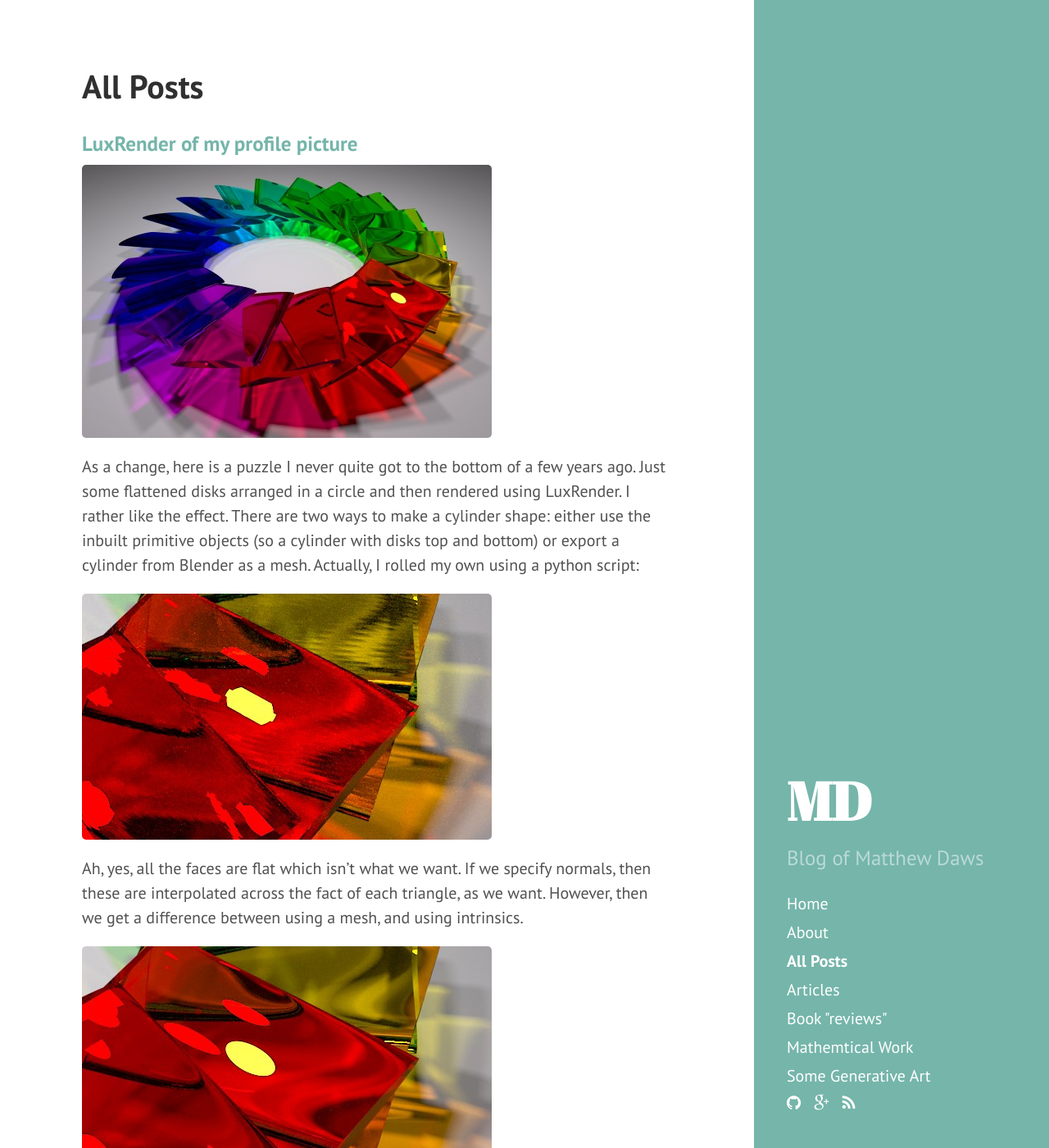
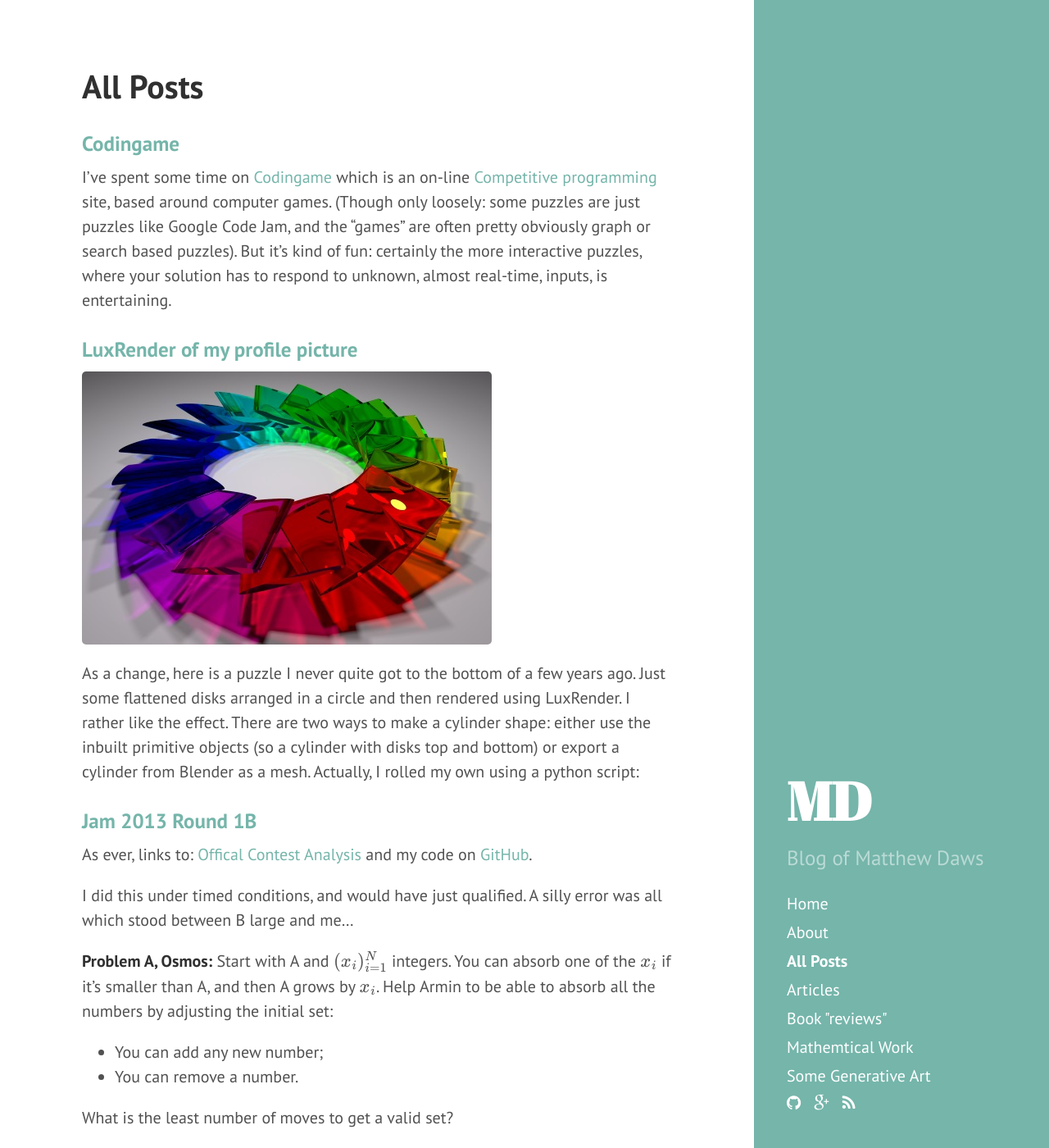
Before and after one commit to MatthewDaws/MatthewDaws.github.io, a Jekyll site: the page built from all.html, in a window 1280 px wide and 1400 px high. Shown: the whole window at 82% size. Built offline with Jekyll 4.4.1, drawn with Linux system fonts in a browser that asks for light colours; formulas are drawn with MathJax 3; part of the change alters nothing that is shown; some of the changed text lies outside the part shown.

Commit message:
Post about codingame

```diff
--- a/_posts/2015-04-27-coloured_disks.md
+++ b/_posts/2015-04-27-coloured_disks.md
@@ -6,6 +6,8 @@ title: LuxRender of my profile picture
 ![Profile Picture]({{ baseurl }}/public/profile.jpg)
 
 As a change, here is a puzzle I never quite got to the bottom of a few years ago.  Just some flattened disks arranged in a circle and then rendered using LuxRender.  I rather like the effect.  There are two ways to make a cylinder shape: either use the inbuilt primitive objects (so a cylinder with disks top and bottom) or export a cylinder from Blender as a mesh.  Actually, I rolled my own using a python script:
+
+<!--more-->
 
 ![Flat faces]({{ baseurl }}/public/new_mesh.jpg)
 
--- /dev/null
+++ b/_posts/2015-04-28-codingame.md
@@ -0,0 +1,16 @@
+---
+layout: post
+title: Codingame
+---
+
+I've spent some time on [Codingame](http://codingame.com/) which is an on-line [Competitive programming](https://en.wikipedia.org/wiki/Competitive_programming) site, based around computer games.  (Though only loosely: some puzzles are just puzzles like Google Code Jam, and the "games" are often pretty obviously graph or search based puzzles).  But it's kind of fun: certainly the more interactive puzzles, where your solution has to respond to unknown, almost real-time, inputs, is entertaining.
+
+<!--more-->
+
+Of note is that it features an inbuilt IDE with support for a lot of different languages.  However, the IDE is lacking any sort of debugger, or interactivity, so debugging is reduced to printing things to the error log.  To be honest, I mostly write the code offline on self constructed test cases.
+
+Another annoying feature is that the compiled languages are compiled without optimisation.  I sort of think this hugely reduces the point of using something like C++.  The beauty of this language is that you can write close to the hardware (a la C) if you wish, or you can write much higher level code, and let the compiler work its magic.  Even more frustrating is that many of the games require your programme to give a response in a fixed, short time (e.g. < 100ms.)
+
+By way of an example, I recently had cause to implement [Berlkamp's algorithm](https://en.wikipedia.org/wiki/Berlekamp%27s_algorithm) (following Knuth's presentation) over the field with 2 elements.  I shan't give a spoiler for saying _why_.  On the Codingame server, my test case took between 7.3 and 6.4 ms, while my 2013 era laptop came in at 7.4 ms, this all for C++ with no optimisations (GCC 4.9.2).  With `-O2` optimisations, my laptop turns in 0.87 ms, eight and a half times faster.  By comparison, Python3 turns in a time of 300ms, 40 times slower!
+
+(I apologise for the rather minimal [implementation](https://github.com/MatthewDaws/CPP_Learning/tree/master/berlekamp).  In particular, I fail to follow the best practice of defining `operator+` in terms of `operator+=`.)
```
